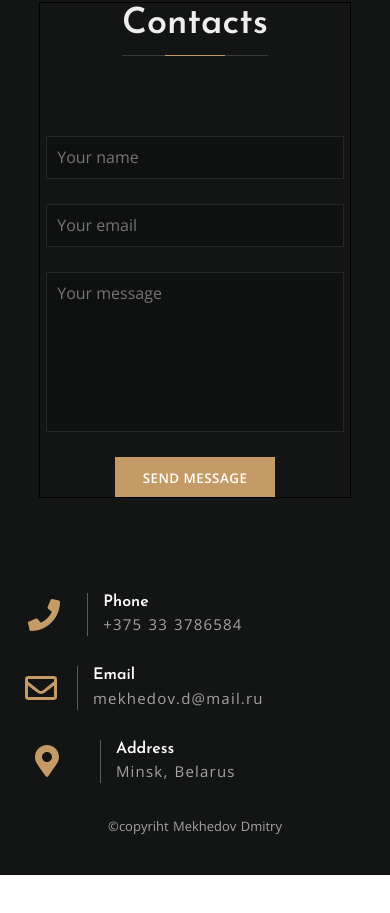
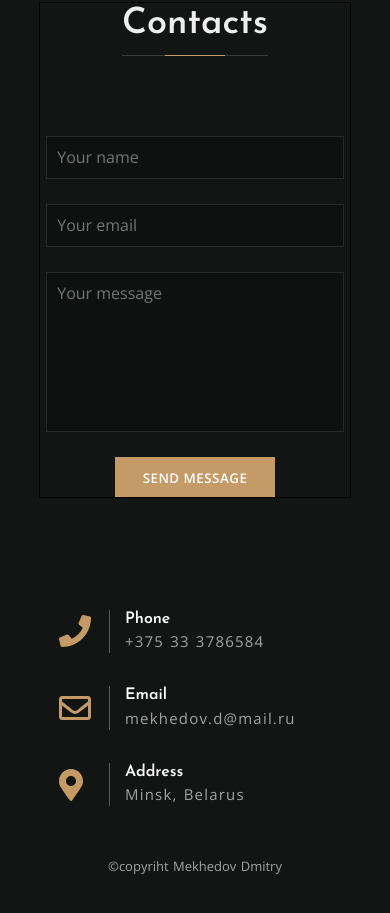
Before and after one commit to MekhedovD/my_portfolio, a React (Create React App) app: page / in a window 390 px wide. Shown: the part 3388-4301 px from the top of the page. Before the commit the page ends 4263 px from the top, so only its background shows below. Built offline with nearby package versions, Linux system fonts and the light colour scheme.

Commit message:
total #02

```diff
--- a/src/common/componets/contact/ContactsBlock.module.scss
+++ b/src/common/componets/contact/ContactsBlock.module.scss
@@ -3,16 +3,19 @@
 
 
 .icons {
+  display: grid;
+  grid-template-columns: repeat(3, 1fr) ;
   width: 100%;
-  display: flex;
-  justify-content: space-between;
+  //height: 190px;
   margin-bottom: 20px;
 
   .icon {
-    display: flex;
+    display: grid;
+    grid-template-columns: 25px 1fr;
+
+
+
     align-items: center;
-    //width: 22%;
-    justify-content: space-around;
     color: $secondaryColor;
 
     .contact {
@@ -33,14 +36,24 @@
         color: $textColor;
         margin: 0;
       }
+      @media screen and (max-width: 477px) {
+        margin-left: 0;
+      }
     }
     @media screen and (max-width: 477px) {
-      width: 65%;
+      display: grid;
+      grid-template-columns: 50px 1fr;
+      align-items: center;
+      color: $secondaryColor;
     }
   }
 
   @media screen and (max-width: 477px) {
-    flex-direction: column;
-    height: 190px;
+    display: grid;
+    grid-template-rows: repeat(3, 1fr);
+    grid-template-columns: none;
+    width: 80%;
+    height: 230px;
+    margin-bottom: 20px;
   }
 }
--- a/src/common/style/sass/mixins.scss
+++ b/src/common/style/sass/mixins.scss
@@ -8,7 +8,6 @@
 
 @mixin imgInCenter($bgSize, $bgPosition, $bgRepeat) {
   background-size: $bgSize;
-  //background-size: {};
   background-position: $bgPosition;
   background-repeat: $bgRepeat;
 }
```
